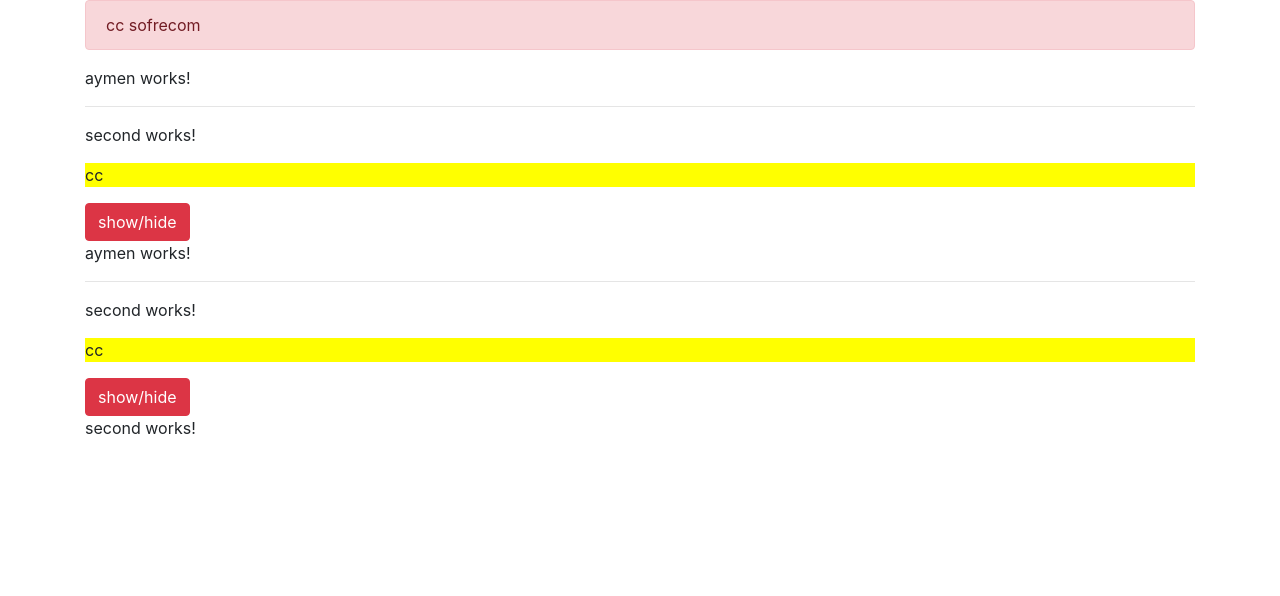
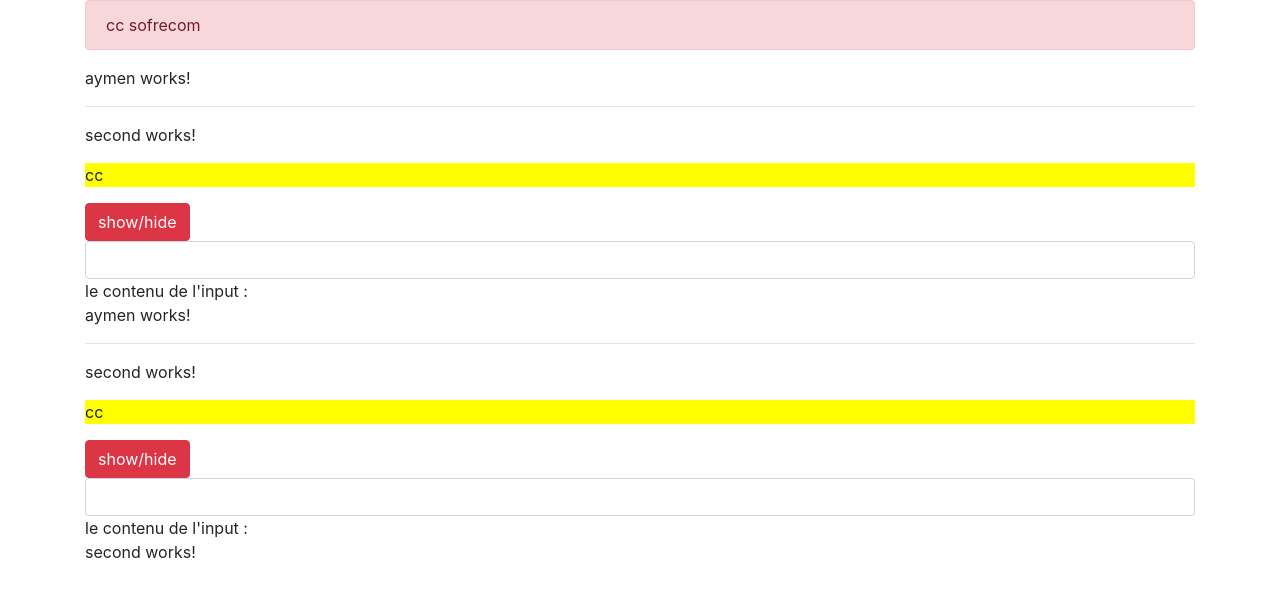
Before and after one commit to nicafmestaoui/sofre542021, an Angular app: page / in a window 1280 px wide. Shown: the top 596 px of the page. Built offline with nearby package versions, Linux system fonts and the light colour scheme.

Commit message:
binding exemple

```diff
--- a/src/app/first/first.component.html
+++ b/src/app/first/first.component.html
@@ -6,3 +6,11 @@
 <p [style.backgroundColor]="bgc" [hidden]="isHidden">cc</p>
 
 <button (click)="showHide()" class="btn btn-danger">show/hide</button>
+
+<input
+  (change)="showInput(monInput.value)"
+  #monInput
+  type="text"
+  class="form-control">
+
+le contenu de l'input : {{inputContent}}
--- a/src/app/first/first.component.ts
+++ b/src/app/first/first.component.ts
@@ -8,10 +8,14 @@ import { Component, OnInit } from '@angular/core';
 export class FirstComponent implements OnInit {
   name = 'aymen';
   bgc = 'yellow';
+  inputContent = '';
   isHidden = false;
   constructor() {}
   showHide() {
     this.isHidden = !this.isHidden;
   }
+  showInput(input: string) {
+    this.inputContent = input;
+  }
   ngOnInit(): void {}
 }
```
